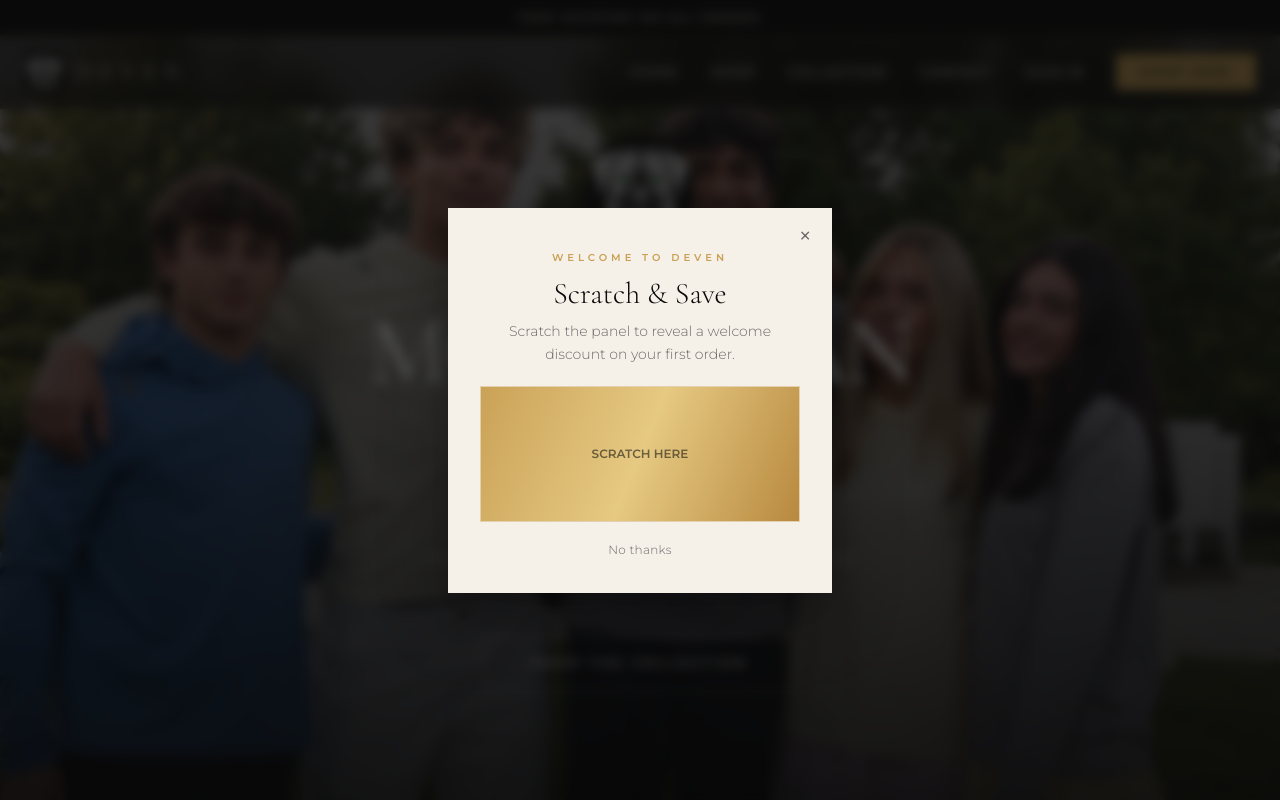
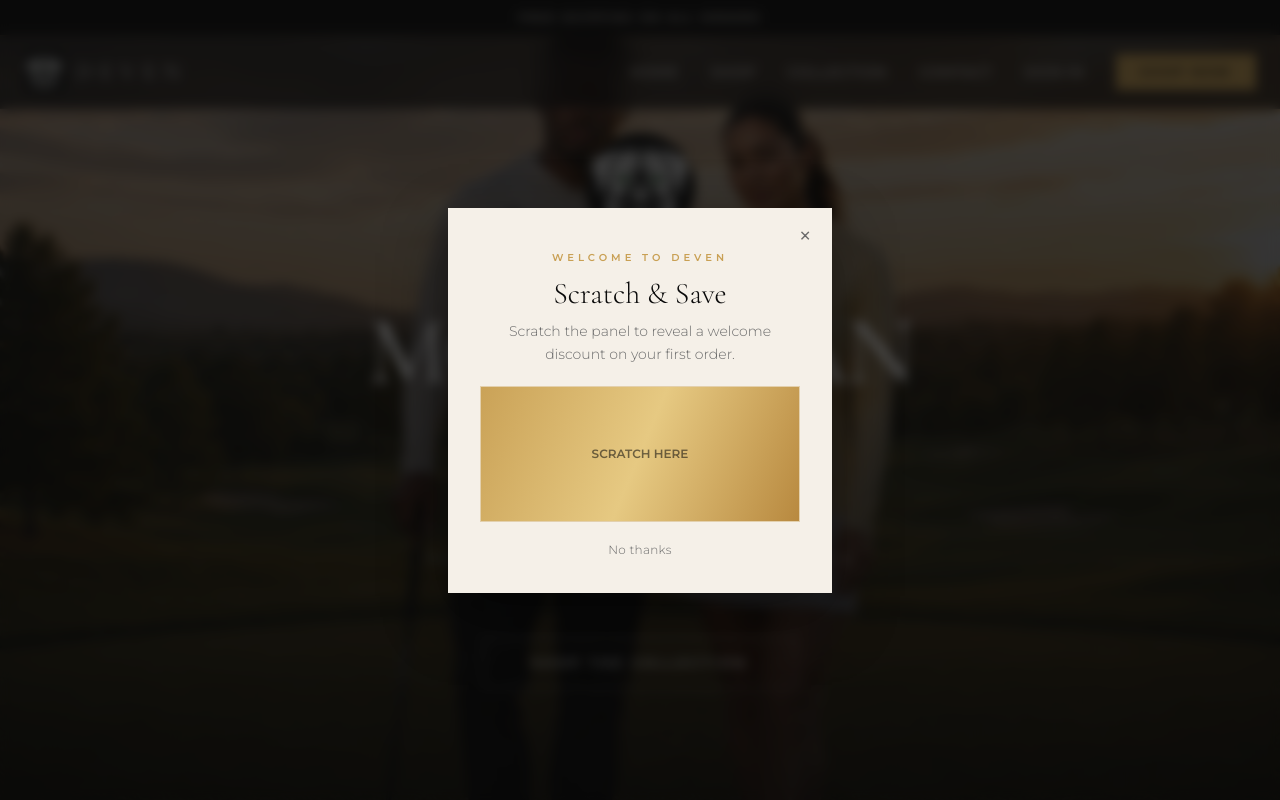
Before and after one commit to karimsangid/deven-golf, a Next.js app: page / in a window 1280 px wide. Shown: the top 800 px of the page. Built offline with nearby package versions, Linux system fonts and the light colour scheme.

Commit message:
Set gray+yellow duo as the More Than a Game hero

```diff
--- a/src/app/page.tsx
+++ b/src/app/page.tsx
@@ -116,8 +116,8 @@
       >
         <div className="absolute inset-0">
           <Image
-            src="/images/campaign-group.jpg"
-            alt="Five golfers at golden hour in DEVEN — the Diesel Sky, Peanut Cream, and Silver Oak hoodies across the Signature and Madison lines"
+            src="/images/hero-duo-looking.jpg"
+            alt="A man in the Silver Oak hoodie and a woman in the Peanut Cream hoodie on the course at golden hour — DEVEN"
             fill
             priority
             className="object-cover object-top"
```
Also changed, not shown: public/images/hero-duo-looking.jpg (added).
